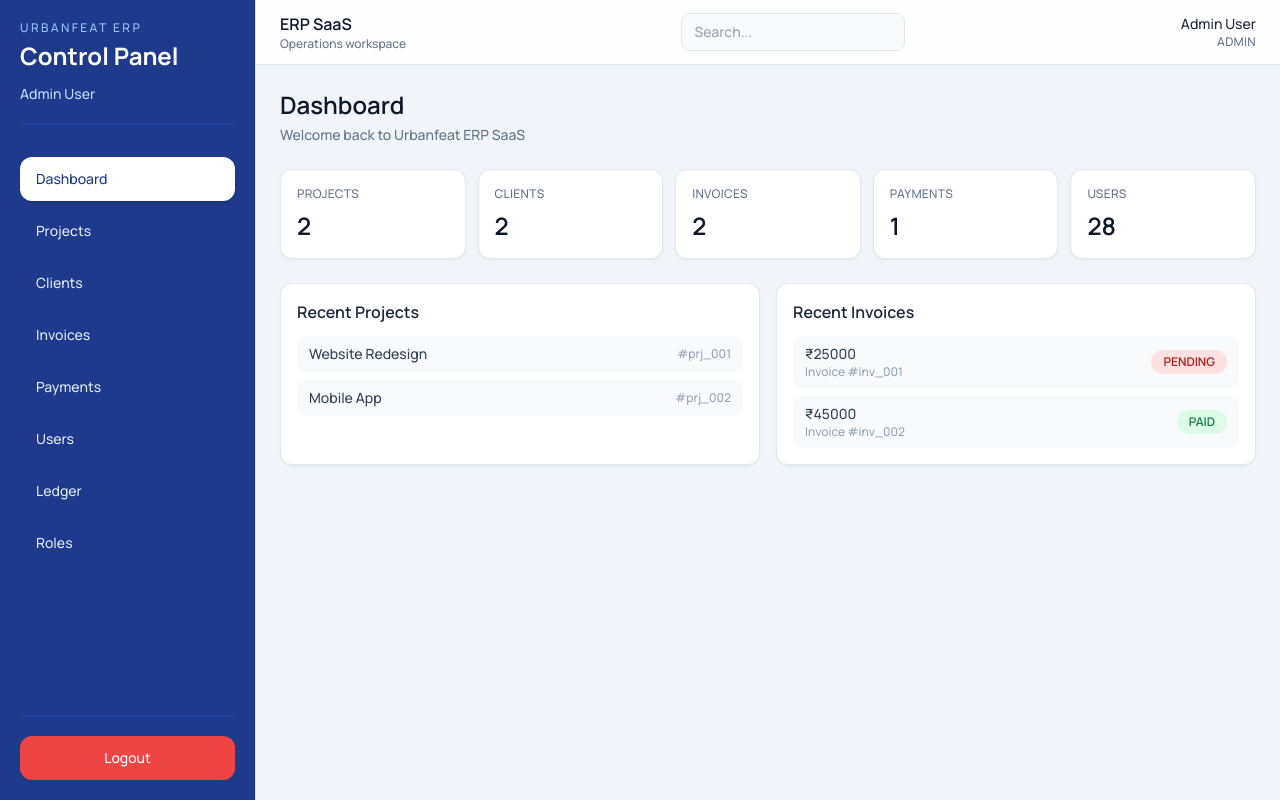
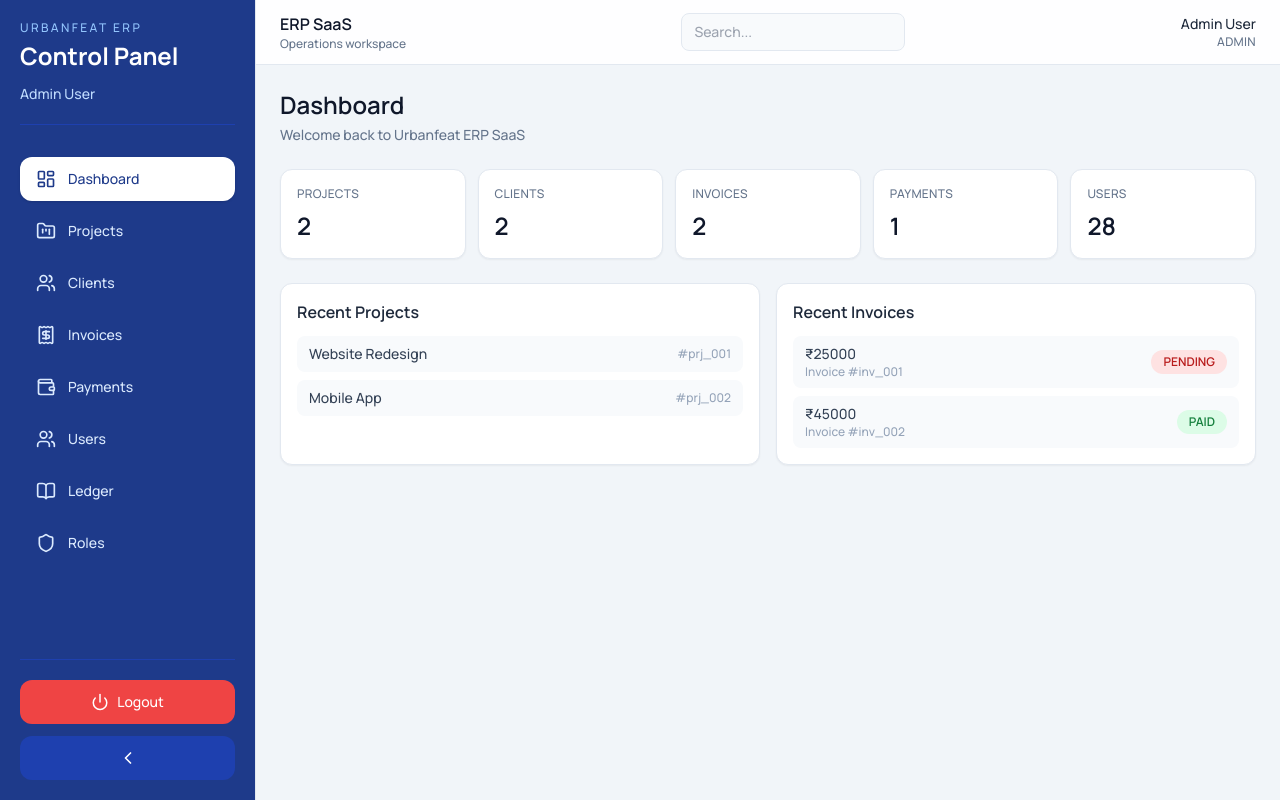
Before and after one commit to vineettiwari1708/erp, a React (Vite) app: page /login in a window 1280 px wide. Both pictures are taken after a click on the button "Sign in". Built offline with nearby package versions, Linux system fonts and the light colour scheme.

Commit message:
lucide icon add in sidebar

```diff
--- a/package.json
+++ b/package.json
@@ -16,6 +16,7 @@
     "axios": "^1.7.2",
     "clsx": "^2.1.1",
     "jwt-decode": "^4.0.0",
+    "lucide-react": "^1.14.0",
     "react": "^18.3.1",
     "react-dom": "^18.3.1",
     "react-redux": "^9.1.2",
--- a/src/components/layouts/Sidebar.jsx
+++ b/src/components/layouts/Sidebar.jsx
@@ -77,9 +77,244 @@
 //     </>
 //   );
 // }
+///////////////////////////////////////////////////////////////////////////////////////
 
 
+// import { NavLink } from "react-router-dom";
+// import { useAuth } from "../../store/hooks";
+// import { permissions } from "../../assets/mockData/rbac";
 
+// /* ================= MENU ================= */
+
+// export const menu = [
+//   {
+//     name: "Dashboard",
+//     path: "/dashboard",
+//     perm: "DASHBOARD_VIEW",
+//   },
+
+//   {
+//     name: "Projects",
+//     path: "/projects",
+//     perm: "PROJECT_VIEW",
+//   },
+
+//   {
+//     name: "Clients",
+//     path: "/clients",
+//     perm: "CLIENT_VIEW",
+//   },
+
+//   {
+//     name: "Invoices",
+//     path: "/invoices",
+//     perm: "INVOICE_VIEW",
+//   },
+
+//   {
+//     name: "Payments",
+//     path: "/payments",
+//     perm: "PAYMENT_VIEW",
+//   },
+
+//   {
+//     name: "Users",
+//     path: "/users",
+//     perm: "USER_MANAGE",
+//   },
+
+//   {
+//     name: "Ledger",
+//     path: "/ledger",
+//     perm: "LEDGER_VIEW",
+//   },
+
+//   // SYSTEM should ONLY be visible if system access exists
+//   {
+//     name: "System",
+//     path: "/system",
+//     perm: "SYSTEM_ACCESS",
+//   },
+//   {
+//     name: "Roles",
+//     path: "/roles",
+//     perm: "ROLE_MANAGE",
+//   }
+// ];
+
+// /* ================= SUPER ADMIN ================= */
+
+// export const superAdminMenu = [
+//   {
+//     name: "System Dashboard",
+//     path: "/system/dashboard",
+//   },
+
+//   {
+//     name: "Create Company",
+//     path: "/system/create-company",
+//   },
+
+//   {
+//     name: "Companies",
+//     path: "/system/tenants",
+//   },
+
+//   // {
+//   //   name: "Projects",
+//   //   path: "/system/projects",
+//   // },
+
+//   // {
+//   //   name: "Users",
+//   //   path: "/system/users",
+//   // },
+
+//   // {
+//   //   name: "Invoices",
+//   //   path: "/system/invoices",
+//   // },
+
+//   // {
+//   //   name: "Payments",
+//   //   path: "/system/payments",
+//   // },
+
+//   // {
+//   //   name: "Clients",
+//   //   path: "/system/clients",
+//   // },
+// ];
+// /* ================= COMPONENT ================= */
+
+// export default function Sidebar({
+//   sidebarOpen,
+//   setSidebarOpen,
+// }) {
+//   const { user } = useAuth();
+
+//   const isSuperAdmin =
+//     user?.systemRole === "SUPER_ADMIN";
+
+//   const rolePermissions =
+//     permissions[user?.role] || [];
+
+//   const allowedMenu = isSuperAdmin
+//     ? superAdminMenu
+//     : menu.filter(
+//         (item) =>
+//           rolePermissions.includes(item.perm) ||
+//           rolePermissions.includes("*")
+//       );
+
+//   return (
+//     <>
+//       {/* ================= MOBILE OVERLAY ================= */}
+
+//       <div
+//         className={`fixed inset-0 z-30 bg-black/40 transition-opacity lg:hidden ${
+//           sidebarOpen
+//             ? "opacity-100"
+//             : "pointer-events-none opacity-0"
+//         }`}
+//         onClick={() =>
+//           setSidebarOpen(false)
+//         }
+//       />
+
+//       {/* ================= SIDEBAR ================= */}
+
+//     <aside
+//   className={`fixed left-0 top-0 z-40 flex h-screen w-64 flex-col -translate-x-full border-r border-slate-200 bg-blue-900 p-5 text-white transition-transform duration-300 lg:static lg:translate-x-0 ${
+//     sidebarOpen
+//       ? "translate-x-0"
+//       : ""
+//   }`}
+// >
+//   {/* ================= TOP ================= */}
+
+//   <div>
+
+//     {/* ================= LOGO ================= */}
+
+//     <div className="mb-8 border-b border-blue-800 pb-5">
+
+//       <p className="text-xs uppercase tracking-[0.2em] text-blue-300">
+//         Urbanfeat ERP
+//       </p>
+
+//       <h2 className="mt-1 text-2xl font-bold">
+//         Control Panel
+//       </h2>
+
+//       <p className="mt-3 text-sm text-blue-200">
+//         {user?.name || "Guest User"}
+//       </p>
+
+//     </div>
+
+//     {/* ================= NAVIGATION ================= */}
+
+//     <nav className="space-y-2">
+//       {allowedMenu.map((item) => (
+//         <NavLink
+//           key={item.path}
+//           to={item.path}
+//           onClick={() =>
+//             setSidebarOpen(false)
+//           }
+//           className={({ isActive }) =>
+//             `block rounded-xl px-4 py-3 text-sm font-medium transition-all duration-200 ${
+//               isActive
+//                 ? "bg-white text-blue-900 shadow"
+//                 : "text-blue-100 hover:bg-blue-800 hover:text-white"
+//             }`
+//           }
+//         >
+//           {item.name}
+//         </NavLink>
+//       ))}
+//     </nav>
+
+//   </div>
+
+//   {/* ================= LOGOUT ================= */}
+
+//   <div className="mt-auto border-t border-blue-800 pt-5">
+
+//     <NavLink
+//       to="/logout"
+//       onClick={() =>
+//         setSidebarOpen(false)
+//       }
+//       className="block rounded-xl bg-red-500 px-4 py-3 text-center text-sm font-medium text-white transition hover:bg-red-600"
+//     >
+//       Logout
+//     </NavLink>
+
+//   </div>
+// </aside>
+//     </>
+//   );
+// }
+
+/////////////////////////////////////////////////////////////////////////////////////////////
+
+import {
+  Home,
+  LayoutDashboard,
+  FolderKanban,
+  Users,
+  Receipt,
+  Wallet,
+  Shield,
+  BookOpen,
+  Settings,
+  Power,
+  ChevronLeft,
+  ChevronRight,
+} from "lucide-react";
+import { useState } from "react";
 import { NavLink } from "react-router-dom";
 import { useAuth } from "../../store/hooks";
 import { permissions } from "../../assets/mockData/rbac";
@@ -91,55 +326,64 @@ export const menu = [
     name: "Dashboard",
     path: "/dashboard",
     perm: "DASHBOARD_VIEW",
+    icon: LayoutDashboard,
   },
 
   {
     name: "Projects",
     path: "/projects",
     perm: "PROJECT_VIEW",
+    icon: FolderKanban,
   },
 
   {
     name: "Clients",
     path: "/clients",
     perm: "CLIENT_VIEW",
+    icon: Users,
   },
 
   {
     name: "Invoices",
     path: "/invoices",
     perm: "INVOICE_VIEW",
+    icon: Receipt,
   },
 
   {
     name: "Payments",
     path: "/payments",
     perm: "PAYMENT_VIEW",
+    icon: Wallet,
   },
 
   {
     name: "Users",
     path: "/users",
     perm: "USER_MANAGE",
+    icon: Users,
   },
 
   {
     name: "Ledger",
     path: "/ledger",
     perm: "LEDGER_VIEW",
+    icon: BookOpen,
   },
 
-  // SYSTEM should ONLY be visible if system access exists
   {
     name: "System",
     path: "/system",
     perm: "SYSTEM_ACCESS",
+    icon: Settings,
   },
+
   {
     name: "Roles",
     path: "/roles",
     perm: "ROLE_MANAGE",
-  }
+    icon: Shield,
+  },
 ];
 
 /* ================= SUPER ADMIN ================= */
@@ -148,48 +392,29 @@ export const superAdminMenu = [
   {
     name: "System Dashboard",
     path: "/system/dashboard",
+    icon: LayoutDashboard,
   },
 
   {
     name: "Create Company",
     path: "/system/create-company",
+    icon: Users,
   },
 
   {
     name: "Companies",
     path: "/system/tenants",
+    icon: FolderKanban,
   },
+];
 
-  // {
-  //   name: "Projects",
-  //   path: "/system/projects",
-  // },
-
-  // {
-  //   name: "Users",
-  //   path: "/system/users",
-  // },
-
-  // {
-  //   name: "Invoices",
-  //   path: "/system/invoices",
-  // },
-
-  // {
-  //   name: "Payments",
-  //   path: "/system/payments",
-  // },
-
-  // {
-  //   name: "Clients",
-  //   path: "/system/clients",
-  // },
-];
 /* ================= COMPONENT ================= */
 
 export default function Sidebar({
   sidebarOpen,
   setSidebarOpen,
+  compact,
+  setCompact,
 }) {
   const { user } = useAuth();
 
@@ -225,20 +450,30 @@ export default function Sidebar({
       {/* ================= SIDEBAR ================= */}
 
       <aside
-  className={`fixed left-0 top-0 z-40 flex h-screen w-64 flex-col -translate-x-full border-r border-slate-200 bg-blue-900 p-5 text-white transition-transform duration-300 lg:static lg:translate-x-0 ${
+        className={`fixed left-0 top-0 z-40 flex h-screen flex-col border-r border-slate-200 bg-blue-900 p-5 text-white transition-all duration-300 lg:static ${
+          compact ? "w-24" : "w-64"
+        } ${
           sidebarOpen
             ? "translate-x-0"
-      : ""
+            : "-translate-x-full lg:translate-x-0"
         }`}
       >
         {/* ================= TOP ================= */}
 
         <div>
-
           {/* ================= LOGO ================= */}
 
-    <div className="mb-8 border-b border-blue-800 pb-5">
-
+          <div
+            className={`mb-8 border-b border-blue-800 pb-5 ${
+              compact
+                ? "flex justify-center"
+                : ""
+            }`}
+          >
+            {compact ? (
+              <Home size={28} />
+            ) : (
+              <div>
                 <p className="text-xs uppercase tracking-[0.2em] text-blue-300">
                   Urbanfeat ERP
                 </p>
@@ -250,13 +485,17 @@ export default function Sidebar({
                 <p className="mt-3 text-sm text-blue-200">
                   {user?.name || "Guest User"}
                 </p>
-
+              </div>
+            )}
           </div>
 
           {/* ================= NAVIGATION ================= */}
 
           <nav className="space-y-2">
-      {allowedMenu.map((item) => (
+            {allowedMenu.map((item) => {
+              const Icon = item.icon;
+
+              return (
                 <NavLink
                   key={item.path}
                   to={item.path}
@@ -264,41 +503,70 @@ export default function Sidebar({
                     setSidebarOpen(false)
                   }
                   className={({ isActive }) =>
-            `block rounded-xl px-4 py-3 text-sm font-medium transition-all duration-200 ${
+                    `flex items-center rounded-xl px-4 py-3 text-sm font-medium transition-all duration-200 ${
+                      compact
+                        ? "justify-center"
+                        : "gap-3"
+                    } ${
                       isActive
                         ? "bg-white text-blue-900 shadow"
                         : "text-blue-100 hover:bg-blue-800 hover:text-white"
                     }`
                   }
                 >
-          {item.name}
+                  <Icon size={20} />
+
+                  {!compact && (
+                    <span>{item.name}</span>
+                  )}
                 </NavLink>
-      ))}
+              );
+            })}
           </nav>
-
         </div>
 
+        {/* ================= FOOTER ================= */}
+
+        <div className="mt-auto border-t border-blue-800 pt-5 space-y-3">
           {/* ================= LOGOUT ================= */}
-
-  <div className="mt-auto border-t border-blue-800 pt-5">
 
           <NavLink
             to="/logout"
             onClick={() =>
               setSidebarOpen(false)
             }
-      className="block rounded-xl bg-red-500 px-4 py-3 text-center text-sm font-medium text-white transition hover:bg-red-600"
+            className={`flex items-center rounded-xl bg-red-500 px-4 py-3 text-sm font-medium text-white transition hover:bg-red-600 ${
+              compact
+                ? "justify-center"
+                : "justify-center gap-2"
+            }`}
           >
-      Logout
+            <Power size={18} />
+
+            {!compact && <span>Logout</span>}
           </NavLink>
 
+          {/* ================= TOGGLE ================= */}
+
+          <button
+            onClick={() =>
+              setCompact(!compact)
+            }
+            className="flex w-full items-center justify-center rounded-xl bg-blue-800 px-4 py-3 transition hover:bg-blue-700"
+          >
+            {compact ? (
+              <ChevronRight size={20} />
+            ) : (
+              <ChevronLeft size={20} />
+            )}
+          </button>
         </div>
       </aside>
     </>
   );
 }
 
-
+/////////////////////////////////////////////////////////////////////////////////////
 
 // import { NavLink } from "react-router-dom";
 // import { useAuth } from "../../store/hooks";
--- a/src/components/layouts/SystemLayout.jsx
+++ b/src/components/layouts/SystemLayout.jsx
@@ -1,12 +1,19 @@
 import Sidebar from "../components/layouts/Sidebar";
 import Header from "../components/layouts/Header";
 
+
 export default function SystemLayout({ children }) {
+  const [compact, setCompact] = useState(false);
   return (
     <div className="flex h-screen overflow-hidden">
 
   {/* SIDEBAR */}
-  <Sidebar />
+  <Sidebar
+  sidebarOpen={sidebarOpen}
+  setSidebarOpen={setSidebarOpen}
+  compact={compact}
+  setCompact={setCompact}
+/>
 
   {/* MAIN CONTENT */}
   <div className="flex flex-1 flex-col overflow-hidden">
--- a/src/components/layouts/TenantLayout.jsx
+++ b/src/components/layouts/TenantLayout.jsx
@@ -5,10 +5,16 @@ import Header from "./Header";
 
 export default function TenantLayout() {
   const [sidebarOpen, setSidebarOpen] = useState(false);
+  const [compact, setCompact] = useState(false);
 
   return (
     <div className="min-h-screen bg-slate-100 lg:flex">
-      <Sidebar sidebarOpen={sidebarOpen} setSidebarOpen={setSidebarOpen} />
+     <Sidebar
+  sidebarOpen={sidebarOpen}
+  setSidebarOpen={setSidebarOpen}
+  compact={compact}
+  setCompact={setCompact}
+/>
       <div className="flex min-w-0 flex-1 flex-col">
         <Header setSidebarOpen={setSidebarOpen} />
         <main className="p-4 sm:p-6">
```
Also changed, not shown: 1 other file (tests, documents, lock files or other folders). Lines whose indentation alone changed are shown as unchanged.
